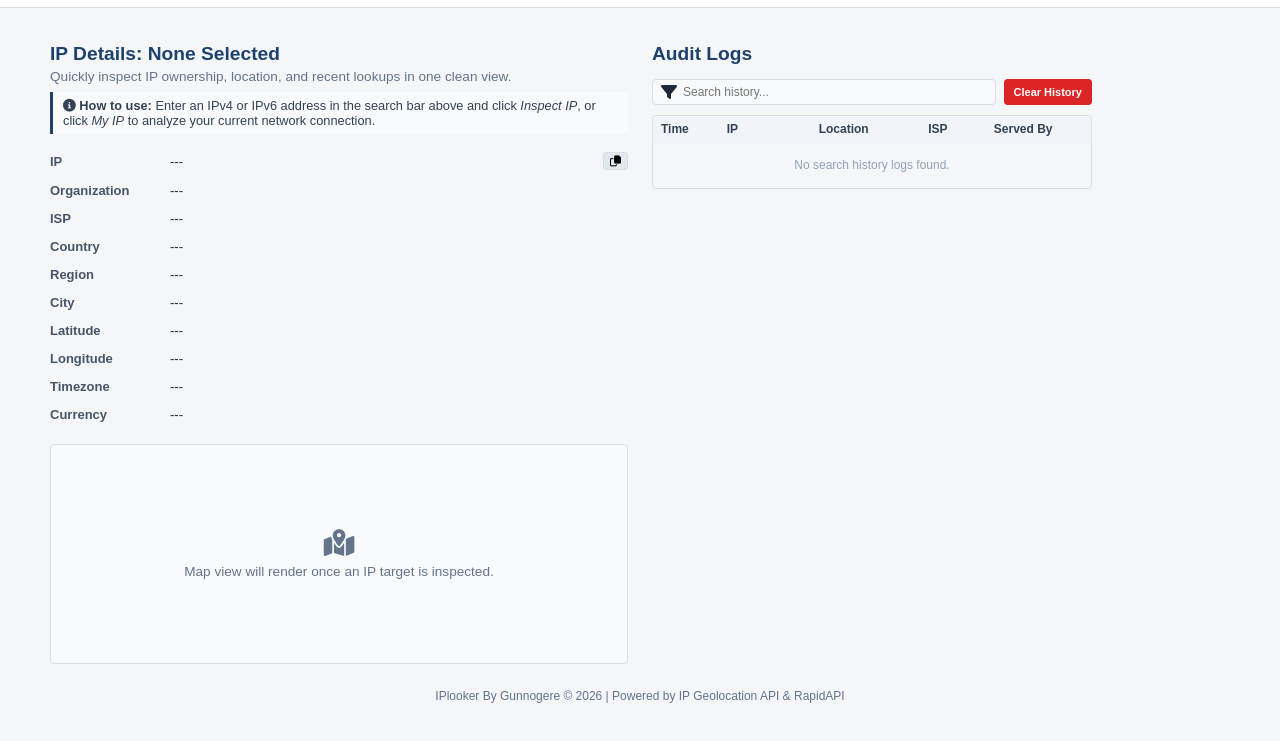
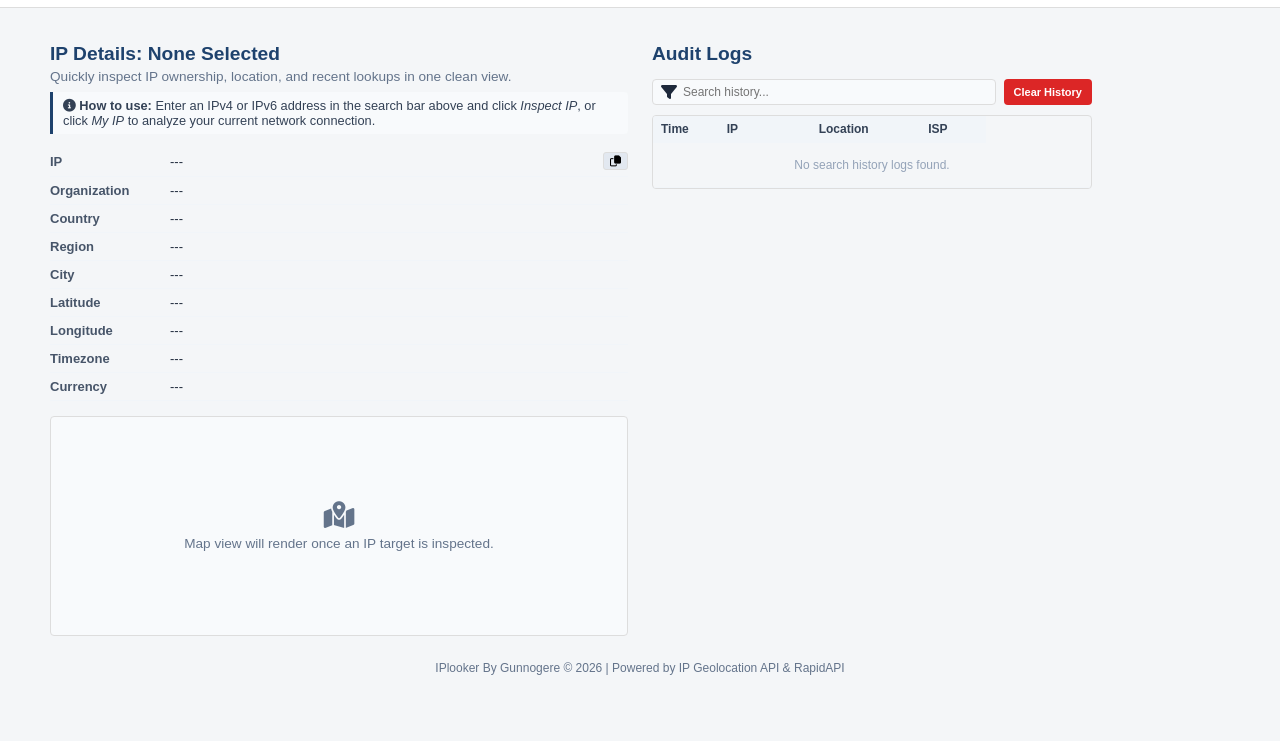
Before and after one commit to gunnogere/iplooker_by_gunnogere, a website: page public/index.html in a window 1280 px wide. Shown: the part 47-788 px from the top of the page. Drawn offline with Linux system fonts and the light colour scheme.

Commit message:
fix: update README for clarity and remove unused UI elements in app.js and index.html

```diff
--- a/public/app.js
+++ b/public/app.js
@@ -39,7 +39,7 @@ document.addEventListener('DOMContentLoaded', () => {
         heroTargetIp.textContent = "None Selected";
         displayIp.textContent = "---";
         displayOrg.textContent = "---";
-        displayIsp.textContent = "---";
+        //displayIsp.textContent = "---";
         displayCountry.textContent = "---";
         displayRegion.textContent = "---";
         displayCity.textContent = "---";
@@ -58,7 +58,7 @@ document.addEventListener('DOMContentLoaded', () => {
         heroTargetIp.textContent = data.ip;
         displayIp.textContent = data.ip;
         displayOrg.textContent = data.org || 'N/A';
-        displayIsp.textContent = data.org ? data.org.split(' ')[0] : 'N/A';
+      //  displayIsp.textContent = data.org ? data.org.split(' ')[0] : 'N/A';
         displayCountry.textContent = `${data.country_name || 'N/A'} (${data.country || 'N/A'}) ${data.country_flag?.emoji || ''}`;
         displayRegion.textContent = data.region || 'N/A';
         displayCity.textContent = data.city || 'N/A';
@@ -156,7 +156,7 @@ async function executeLookup(targetIp = '') {
             <tr>
                 <td>${item.timestamp}</td>
                 <td><small><strong style="color: #0284c7;">${item.ip}</strong><small></td>
-                <td>${item.location}</td>
+                <!--<td>${item.location}</td>-->
                 <td>${item.org}</td>
                 <td><span class="node-badge">${item.node || 'Web01'}</span></td>
             </tr>
--- a/public/index.html
+++ b/public/index.html
@@ -64,10 +64,10 @@
                     <span class="value" id="display-org">---</span>
                 </div>
 
-                <div class="data-row">
+                <!--<div class="data-row">
                     <span class="label">ISP</span>
                     <span class="value" id="display-isp">---</span>
-                </div>
+                </div>-->
 
                 <div class="data-row">
                     <span class="label">Country</span>
@@ -133,7 +133,7 @@
                                 <th style="width: 21%;">IP</th>
                                 <th style="width: 25%;">Location</th>
                                 <th style="width: 15%;">ISP</th>
-                                <th style="width: 24%;">Served By</th>
+                                <!--<th style="width: 24%;">Served By</th>-->
                             </tr>
                         </thead>
                         <tbody id="history-body">
```
Also changed, not shown: README.md.
